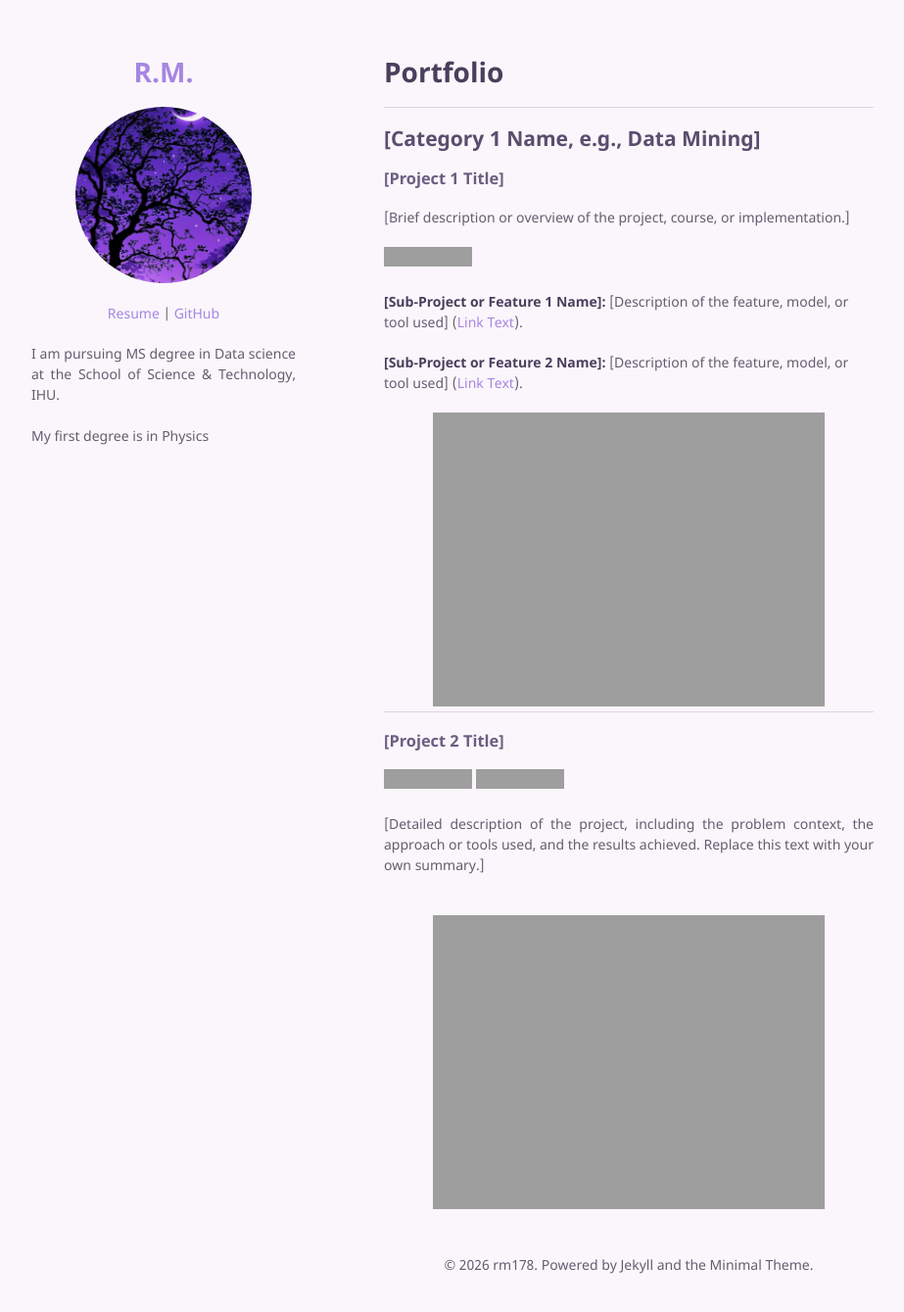
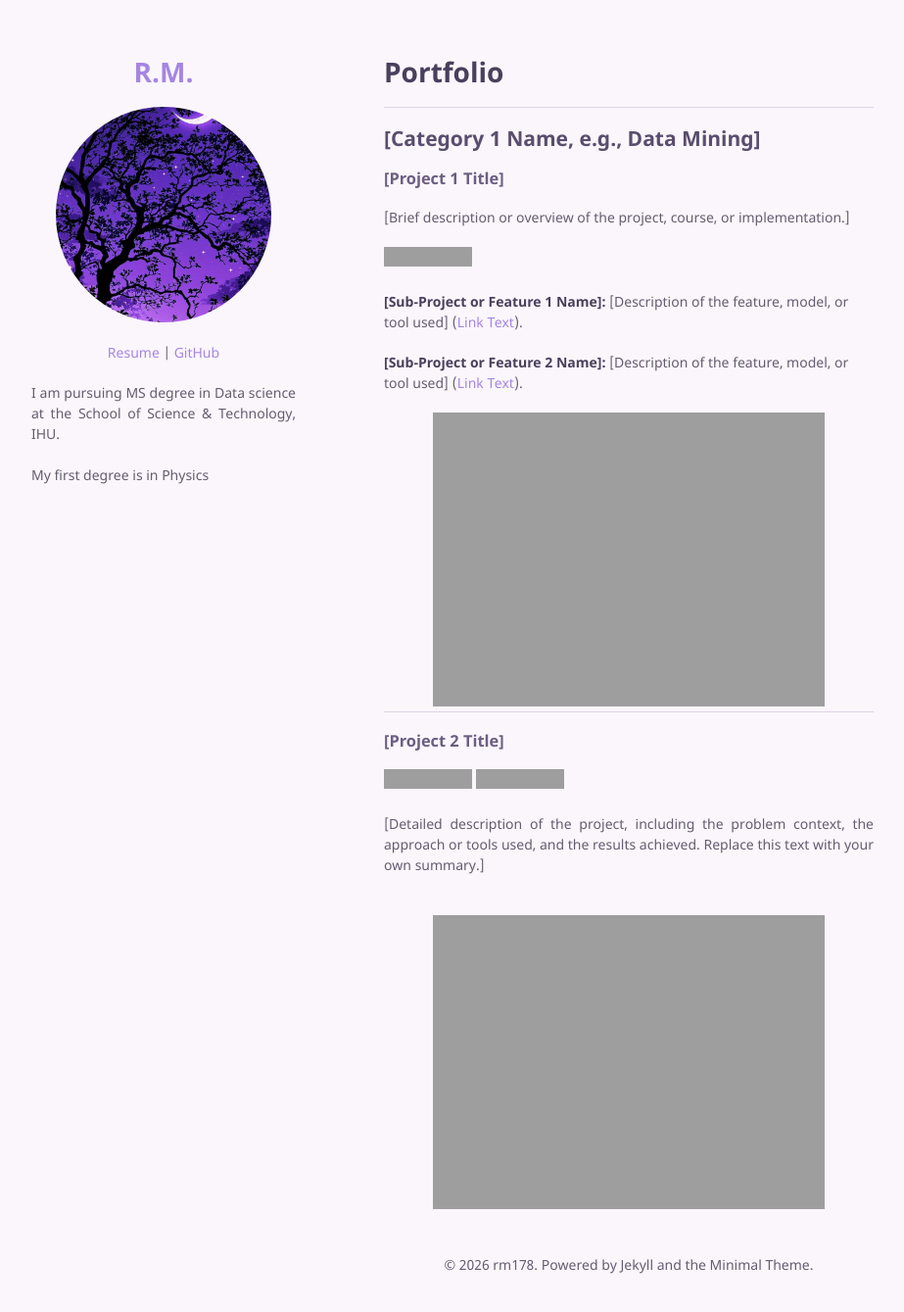
Before and after one commit to rm178/rm178.github.io, a Jekyll site: the page built from index.md, in a window 1280 px wide and 1351 px high. Shown: the top 1339 px of the window at 98% size, without its empty margins (178-1101 px from the left). Built offline with Jekyll 4.4.1, drawn with Linux system fonts in a browser that asks for light colours; our own code applies the rules of GitHub Pages for plain Markdown files; grey boxes are pictures that could not be loaded.

Commit message:
Update default.html

```diff
--- a/_layouts/default.html
+++ b/_layouts/default.html
@@ -14,7 +14,7 @@
         <h1><a href="{{ "/" | absolute_url }}">{{ site.title | default: site.github.repository_name }}</a></h1>
 
         {% if site.logo %}
-          <img src="{{site.logo | relative_url}}" alt="Logo" style="border-radius: 70%; width: 180px; height: 180px; object-fit: cover; display: block; margin: 0 auto 20px auto;" />
+          <img src="{{site.logo | relative_url}}" alt="Logo" style="border-radius: 70%; width: 220px; height: 220px; object-fit: cover; display: block; margin: 0 auto 20px auto;" />
         {% endif %}
 
         <p>{{ site.description | default: site.github.project_tagline }}</p>
```
